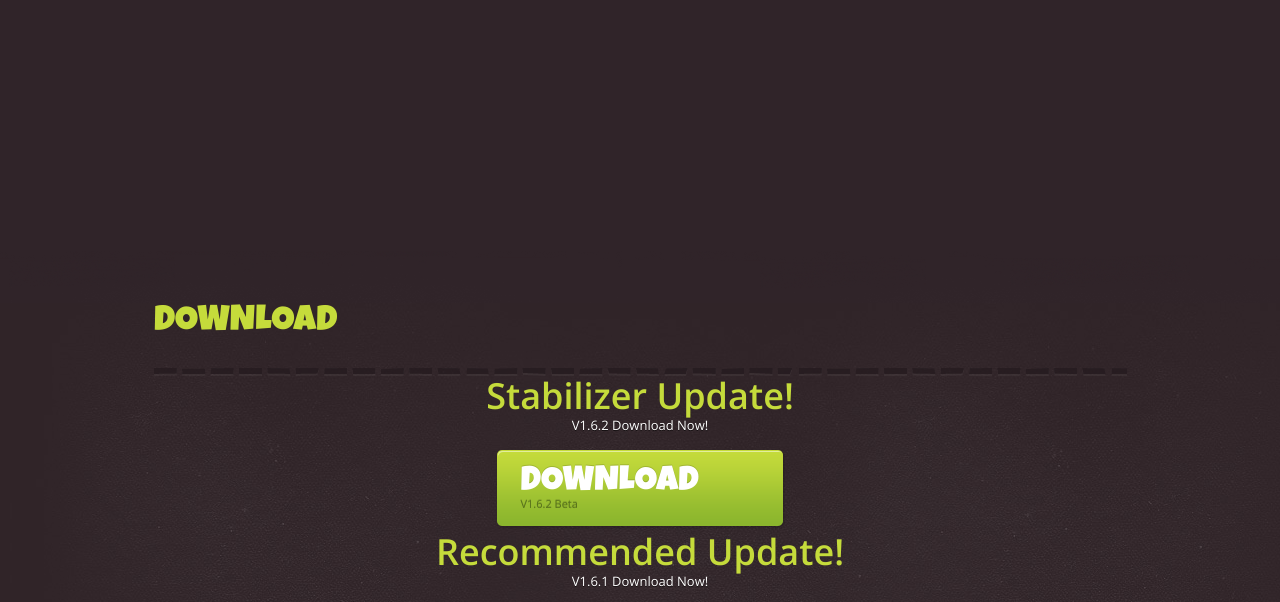
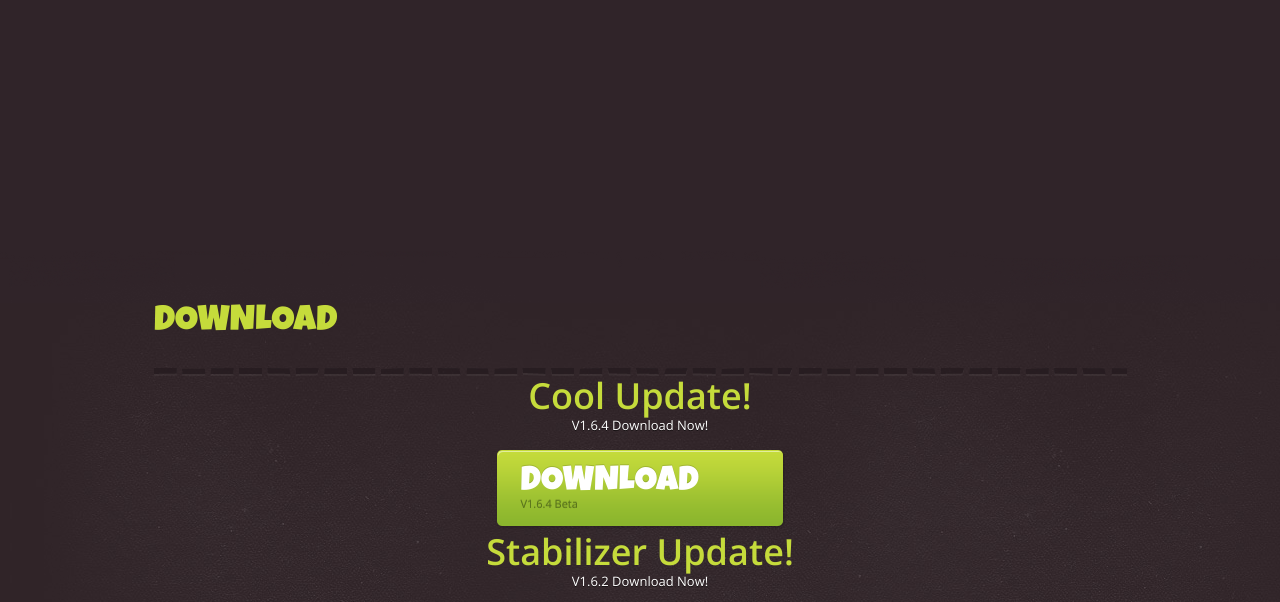
Before and after one commit to leveluplus/leveluplus.github.io, a plain HTML site: page download.html in a window 1280 px wide. Shown: the part 124-726 px from the top of the page. Drawn offline with nearby package versions, Linux system fonts and the light colour scheme.

Commit message:
Update download.html

```diff
--- a/download.html
+++ b/download.html
@@ -79,6 +79,16 @@
     <h2 class="luck grid_16">Download</h2>
 
     <div class="clear"></div><div class="big_sep"></div><div class="clear"></div>
+
+    <div class="clear"></div>
+      <center><p>
+        <span><h2>Cool Update!</h2></h></span>
+      </p>
+      <p>
+        <span>V1.6.4 Download Now!</span>
+      </p>
+      <a href="https://www.dropbox.com/s/001ttfbr25zijlf/LevelUplus.jar?dl=0" class="cta_btn luck">Download <br/><span class="osans">V1.6.4 Beta</span></a></center>
+    </div>
 
     <div class="clear"></div>
       <center><p>
```
